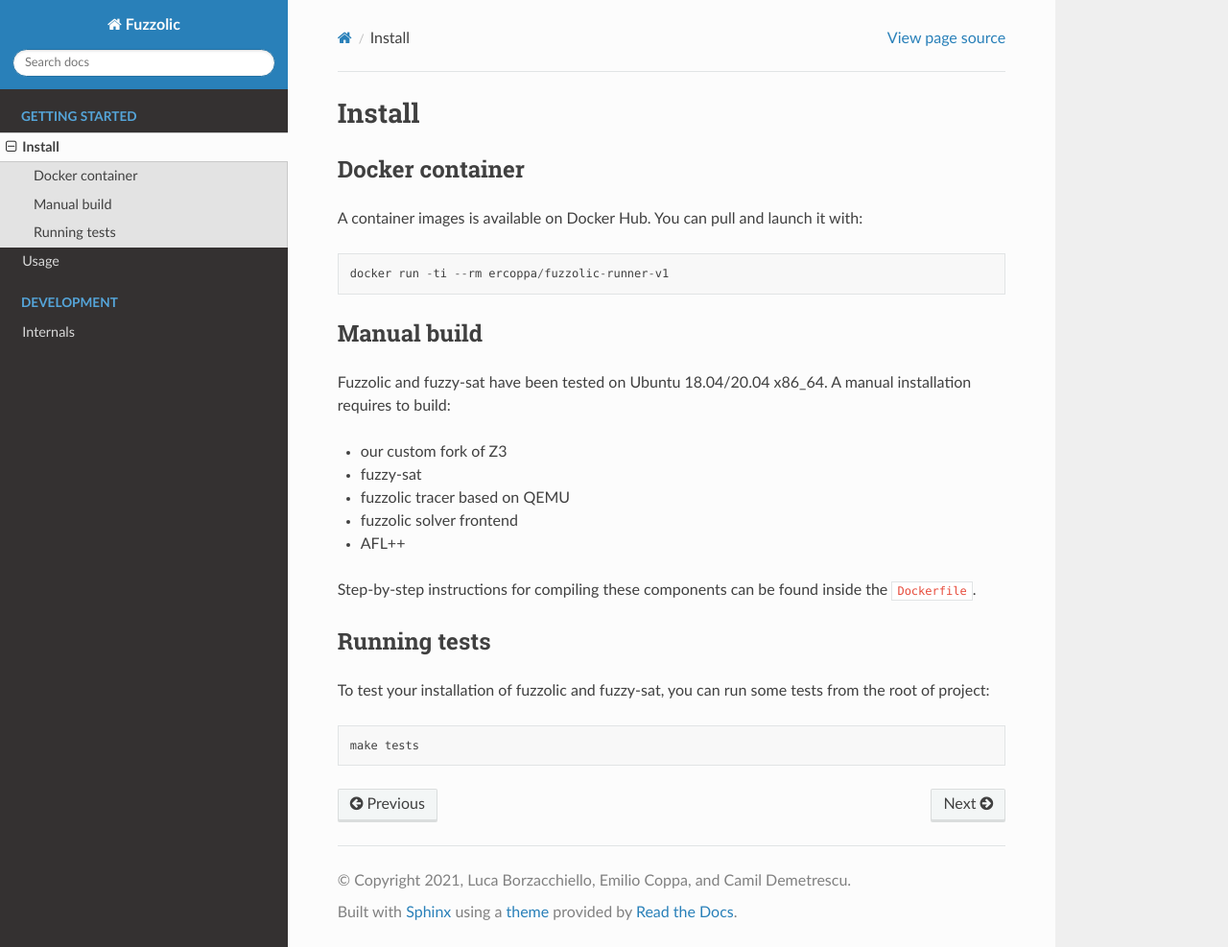
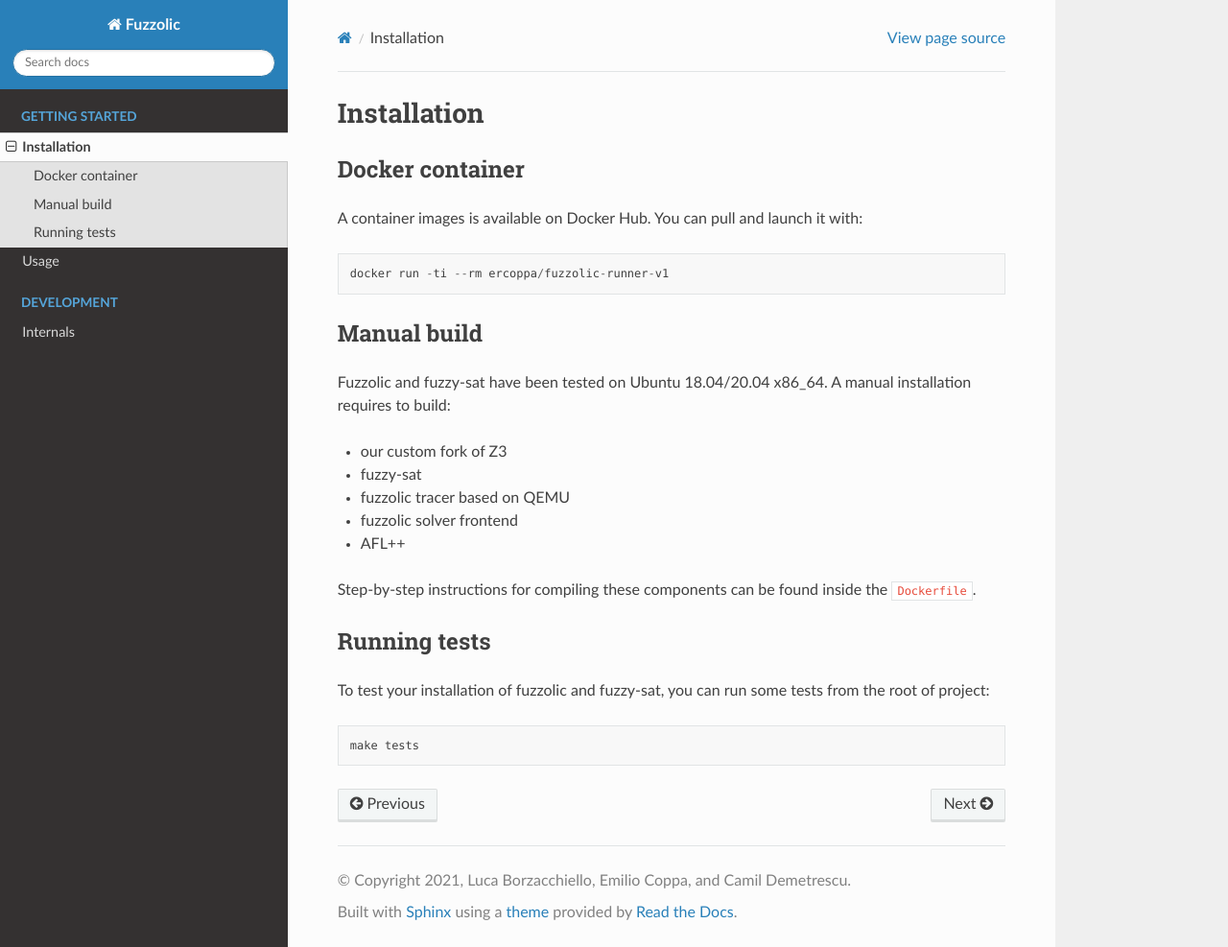
Before and after one commit to season-lab/fuzzolic, a Sphinx documentation site: the page built from docs/install.md, in a window 1280 px wide and 987 px high. Shown: the whole window at 96% size. Built offline with Sphinx 7.4.7 and the Read the Docs theme 2.0.0, drawn with Linux system fonts in a browser that asks for light colours.

Commit message:
Update install.md

```diff
--- a/docs/install.md
+++ b/docs/install.md
@@ -1,4 +1,4 @@
-# Install
+# Installation
 
 ## Docker container
 A container images is available on Docker Hub. You can pull and launch it with:
```
